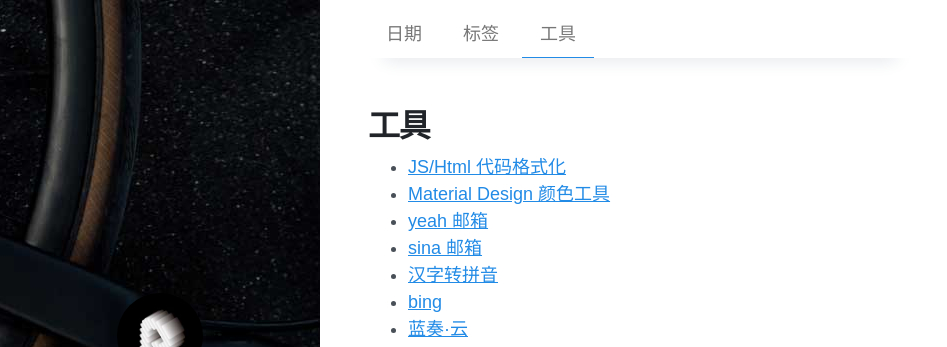
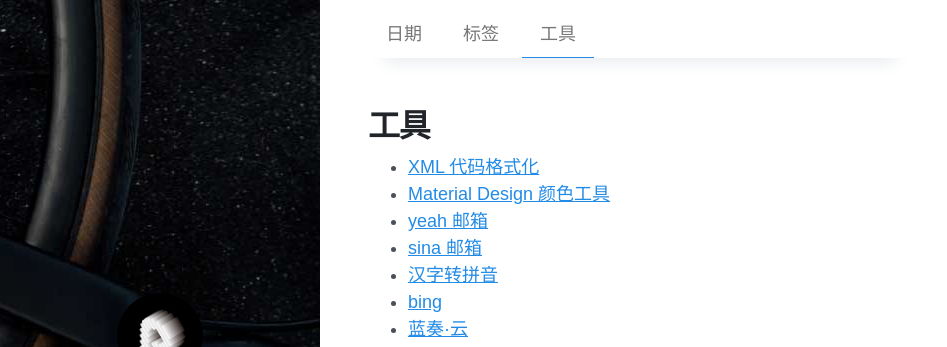
Before and after one commit to gaopengk/gaopengk.github.io, a Jekyll site: the page built from tools.md, in a window 1280 px wide. Shown: the top 347 px of the page, without its empty margins (0-947 px from the left). Built offline with Jekyll 4.4.1, drawn with Linux system fonts in a browser that asks for light colours; nearby versions of some CDN libraries; some of the changed lines change nothing that is shown.

Commit message:
Update archive-tools.html

```diff
--- a/_layouts/archive-tools.html
+++ b/_layouts/archive-tools.html
@@ -6,7 +6,8 @@ layout: default
 
 <h1>{{ page.title }}</h1>
 <ul class="post-list-by-taxonomy">
-  <li><a href="http://tool.chinaz.com/Tools/jsformat.aspx" target="_blank">JS/Html 代码格式化</a></li>
+  <li><a href="https://tool.oschina.net/codeformat/xml" target="_blank">XML 代码格式化</a></li>
+  <!--li><a href="http://tool.chinaz.com/Tools/jsformat.aspx" target="_blank">JS/Html 代码格式化</a></li-->
   <li><a href="https://material.io/resources/color/" target="_blank">Material Design 颜色工具</a></li>
   <li><a href="https://mail.yeah.net/" target="_blank">yeah 邮箱</a></li>
   <li><a href="https://mail.sina.com/" target="_blank">sina 邮箱</a></li>
```
